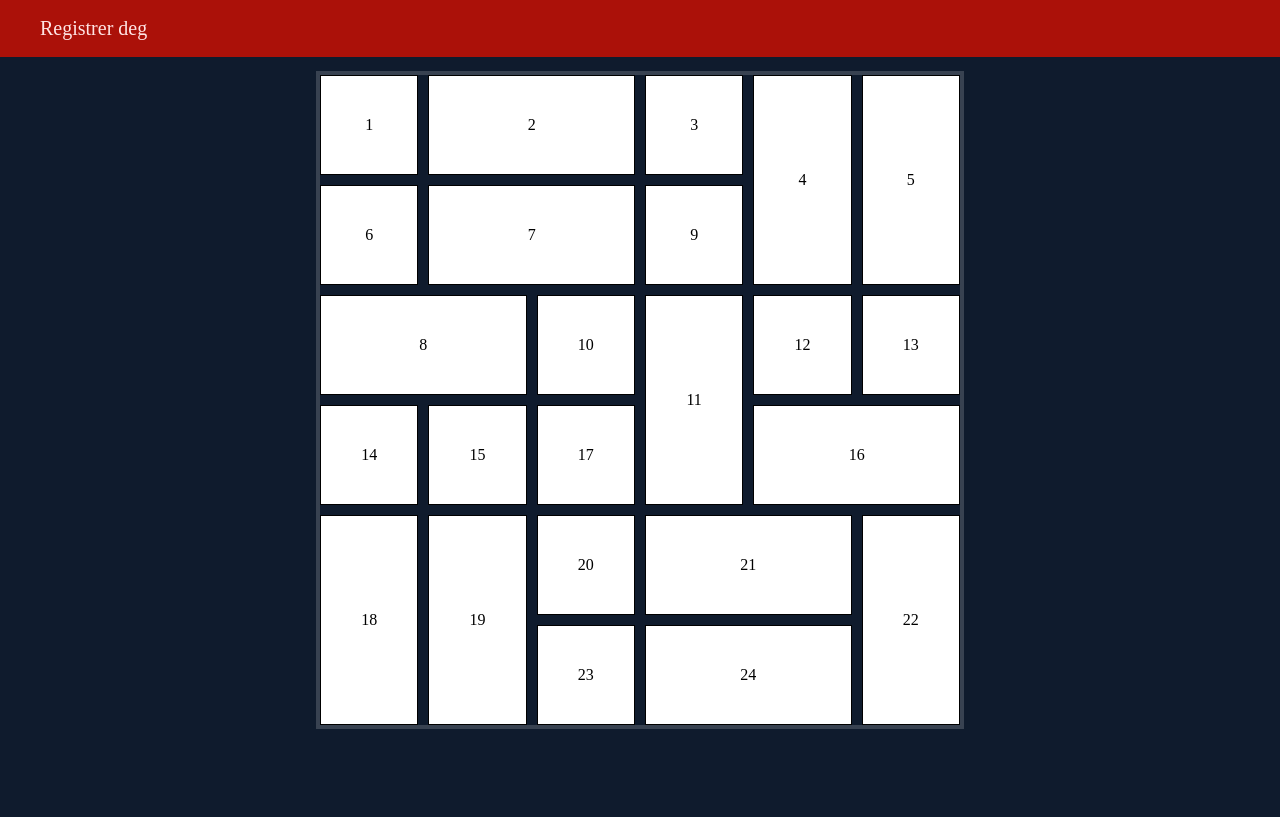
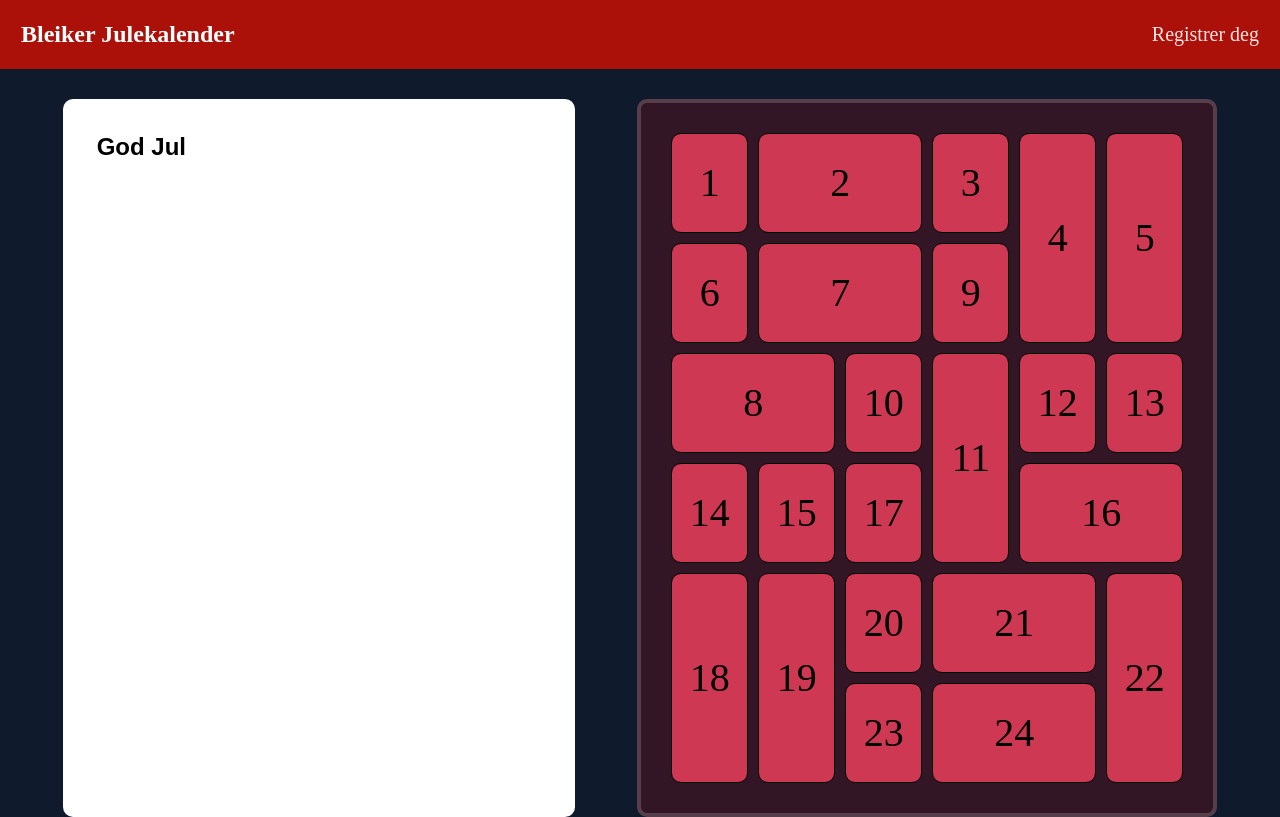
Before and after one commit to Salamander090909/Julekalender, a Node server app: page / in a window 1280 px wide. Before the commit the page ends 729 px from the top, so only its background shows below. Run offline with Node 20, Linux system fonts and the light colour scheme; some libraries are stand-ins or nearby versions.

Commit message:
velkommen card med styling på navbar

```diff
--- a/public/css/main.css
+++ b/public/css/main.css
@@ -1,34 +1,52 @@
+*, *::before, *::after {
+    box-sizing: border-box;
+}
+
 :root {
     --mainBackground: #0f1b2d;
     --ruteCard: #172A45;
     --darkRed: #AB1109;
 
     --mainBorder: rgba(255, 255, 255, 0.171);
+    --borderRadius: 10px;
 
-    --kalenderWidth: 50%;
+
+    --kalenderWidth: calc(50% - 60px);
+    --velkommenCardWidth: calc(40%);
 
     --textColor: #ffe5e5;
 
     --h1font: 'Nunito', sans-serif;
+    --logoFont: Impact, Haettenschweiler, 'Arial Narrow Bold', sans-serif;
+
+    --cardPadding: 30px;
 }
 
 body {
     background-color: var(--mainBackground);
     display: flex;
+    flex-direction: column;
     margin: 0;
     min-height: 100vh;
     width: 100%;
-    justify-content: center;
+    gap: 30px;
 }
 
 nav {
     display: flex;
-    position: absolute;
     background-color: var(--darkRed);
     border: 1px solid transparent;
     margin: 0;
     width: 100%;
-    justify-content: left;
+    color: white;
+}
+
+nav .content {
+    display: flex;
+    width: 100%;
+    justify-content: space-between;
+    padding-left: 20px;
+    padding-right: 20px;
 }
 
 nav a {
@@ -38,14 +56,16 @@ nav a {
 }
 
 ul {
+    display: flex;
+    align-items: center;
     list-style: none;
+    color: white;
 }
 
 main {
     display: flex;
     width: 100%;
-    align-items: center;
-    justify-content: center;
+    justify-content: space-evenly;
 }
 
 .kalenderBox {
@@ -56,6 +76,9 @@ main {
     grid-auto-rows: 100px;
     grid-auto-flow: dense;
     gap: 10px;
+    padding: var(--cardPadding);
+    background-color: rgba(255, 0, 0, 0.151);
+    border-radius: var(--borderRadius);
 }
 
 .bred {
@@ -70,16 +93,25 @@ main {
     display: flex;
     justify-content: center;
     border: 1px solid black;
-    background-color: white;
+    background: #ec3e5bd6;
     align-items: center;
     transition: rotate 0.2s ease-in-out;
+    border-radius: var(--borderRadius);
+    font-size: 40px;
 }
 
 .luke:hover {
     rotate: 5deg;
 }
 
-.rute h1 {
-    color: var(--textColor);
+.velkommenCard {
+    display: flex;
+    width: var(--velkommenCardWidth);
+    border: 4px solid var(--mainBorder);
+    background-color: white;
+    padding: var(--cardPadding);
+    padding-top: 10px;
+    border-radius: var(--borderRadius);
+    backdrop-filter: blur(12px);
     font-family: var(--h1font);
 }
--- a/views/index.ejs
+++ b/views/index.ejs
@@ -2,6 +2,10 @@
 <body>
     <%- include("./partials/nav.ejs") %>
     <main>
+        <section class="velkommenCard">
+            <h1>God Jul</h1>
+        </section>
+
         <section class="kalenderBox">
             <a class="luke">1</a>
 
@@ -51,6 +55,7 @@
 
             <a class="luke bred">24</a>
 
+
         </section>
     </main>
 </body>
--- a/views/partials/nav.ejs
+++ b/views/partials/nav.ejs
@@ -1,5 +1,9 @@
 <nav>
-    <ul>
-        <li><a href="/register">Registrer deg</a></li>
-    </ul>
+    <div class="content">
+        <h1>Bleiker Julekalender</h1>
+        <ul>
+            <li><a href="/register">Registrer deg</a></li>
+        </ul>
+
+    </div>
 </nav>
```
